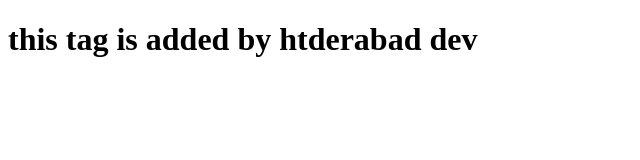
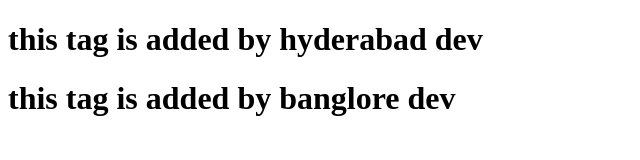
Before and after one commit to PochampallyPravalika/branches, a plain HTML site: page index.html in a window 1280 px wide. Shown: the whole page, without its empty margins (0-640 px from the left). Drawn offline with Linux system fonts and the light colour scheme.

Commit message:
added by banglore dev

```diff
--- a/index.html
+++ b/index.html
@@ -7,6 +7,7 @@
     <title>Document</title>
 </head>
 <body>
-    <h1>this tag is added by htderabad dev</h1>
+    <h1>this tag is added by hyderabad dev</h1>
+    <h1>this tag is added by banglore dev</h1>
 </body>
 </html>
```
